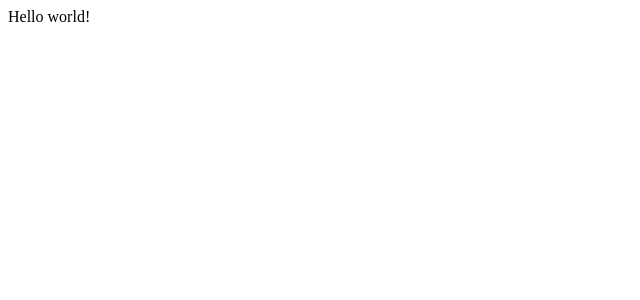
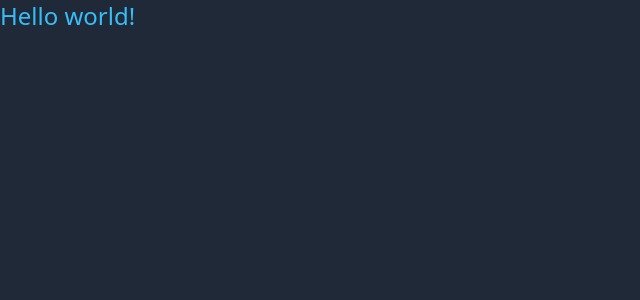
Before and after one commit to AustonianTX/pokemon, a Next.js app: page / in a window 1280 px wide. Shown: the top 300 px of the page, without its empty margins (0-640 px from the left). Built offline with nearby package versions, Linux system fonts and the light colour scheme.

Commit message:
add default page styles

```diff
--- a/pages/_app.tsx
+++ b/pages/_app.tsx
@@ -1,4 +1,5 @@
 import "tailwindcss/tailwind.css";
+import "../styles/global.css";
 
 import type { AppProps } from "next/app";
 
--- /dev/null
+++ b/styles/global.css
@@ -0,0 +1,7 @@
+@tailwind base;
+@tailwind components;
+@tailwind utilities;
+
+body {
+  @apply text-white bg-gray-800;
+}
```
